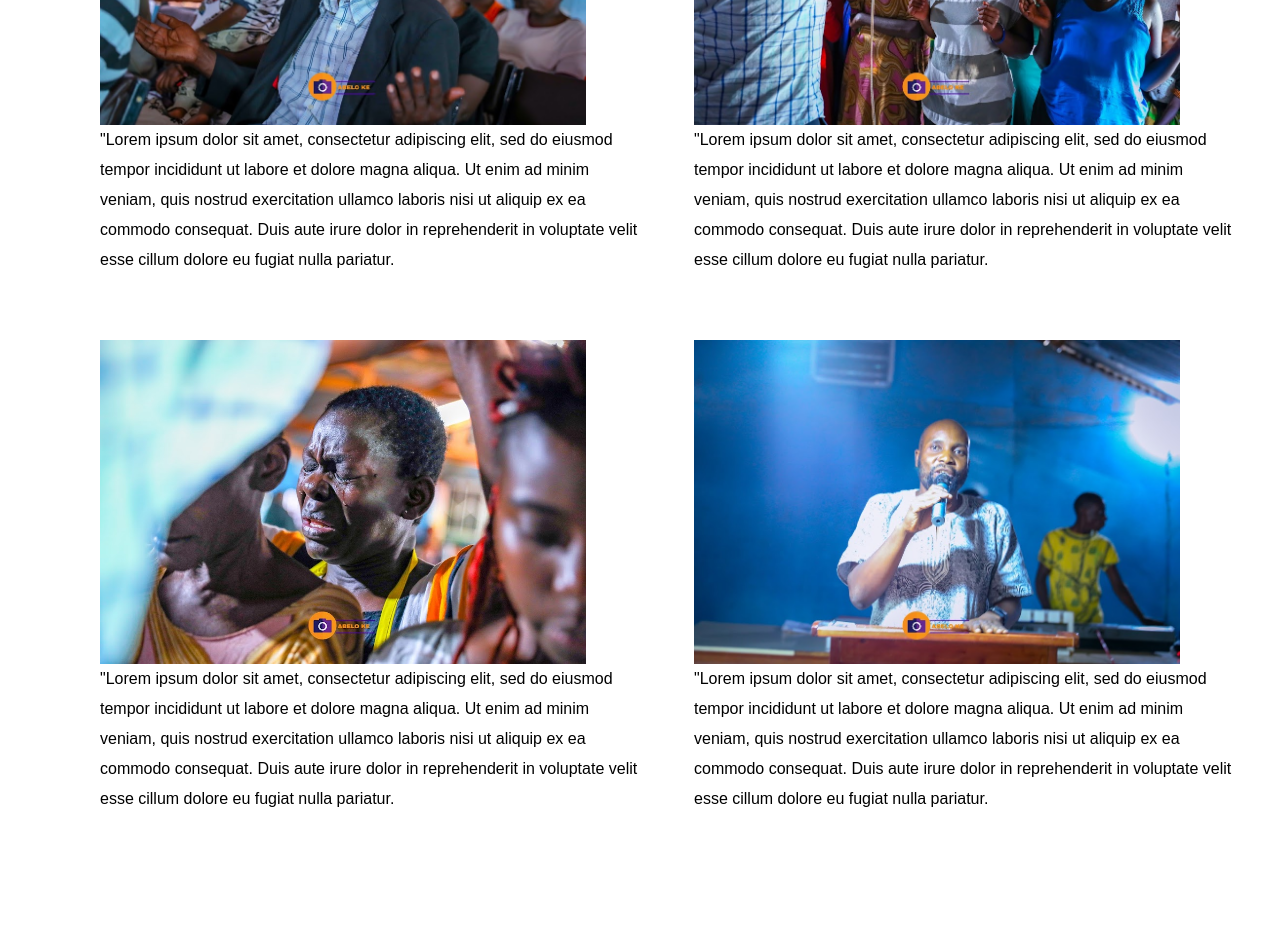
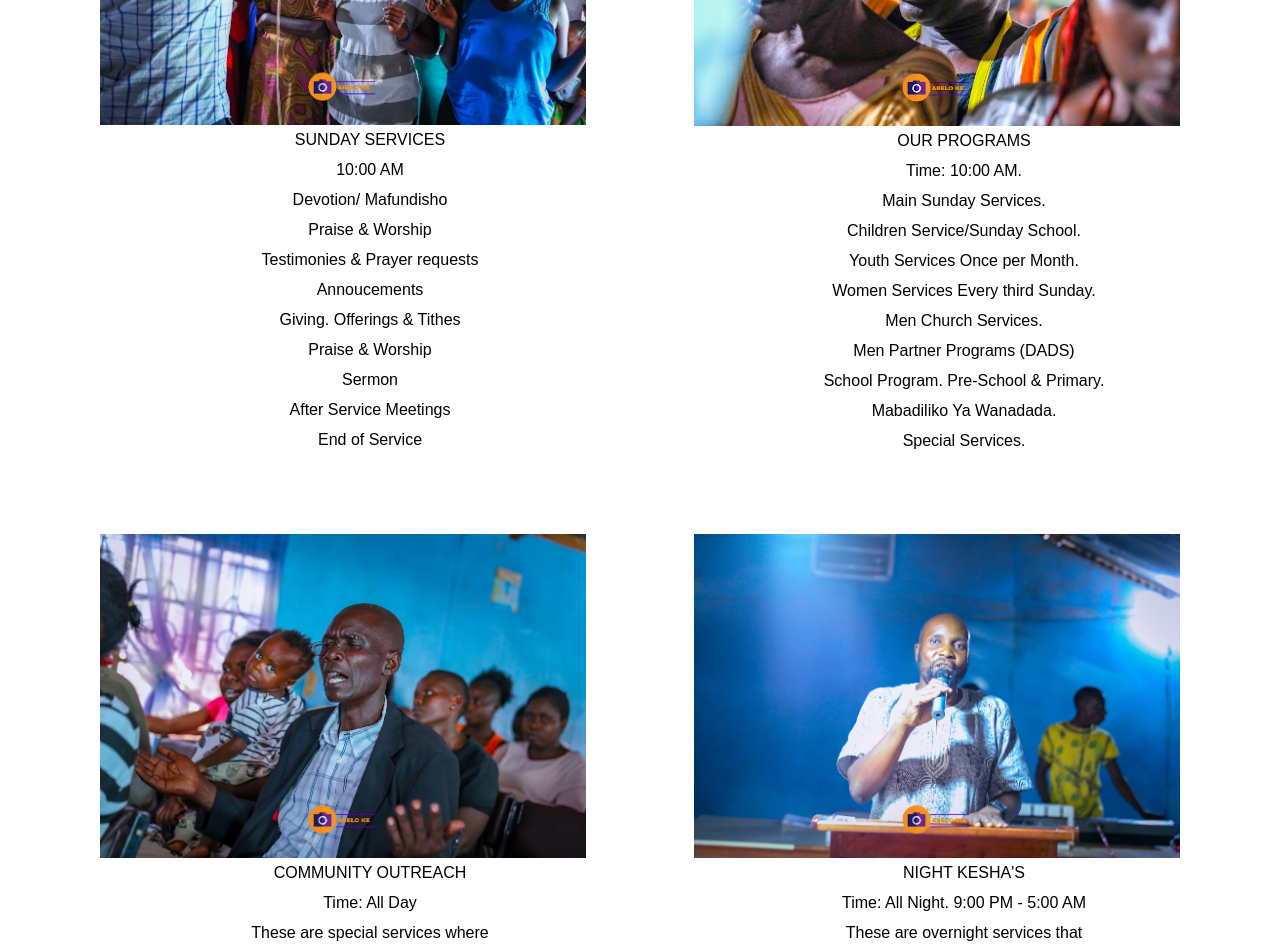
Before and after one commit to sylvia-boyani/hope-2.v2, a React (Create React App) app: page /raila in a window 1280 px wide. Shown: the part 1440-2392 px from the top of the page. Before the commit the page ends 2309 px from the top, so only its background shows below. Built offline with nearby package versions, Linux system fonts and the light colour scheme.

Commit message:
edit hero.js

```diff
--- a/src/routes/churches/Nairobi/Raila/Hero.js
+++ b/src/routes/churches/Nairobi/Raila/Hero.js
@@ -9,41 +9,60 @@ function Hero() {
   return (
     <div><h3>HAPPENING WEEKLY</h3>
     <div className='Hero'>
+    <div className='pic2'>
+       <img className= "hero-img" src={hero2} alt='hero'/>
+       <p>SUNDAY SERVICES <br/>
+           10:00 AM <br />
+           Devotion/ Mafundisho <br />
+           Praise & Worship<br />
+           Testimonies & Prayer requests<br />
+           Annoucements <br />
+           Giving. Offerings & Tithes<br />
+           Praise & Worship <br />
+           Sermon<br />
+           After Service Meetings <br />
+           End of Service
+
+       </p>
+     </div>
+     <div className='pic1'>
+       <img className='hero-img' src={hero3} alt='hero'/>
+       <p>OUR PROGRAMS <br />
+         Time: 10:00 AM. <br />
+         Main Sunday Services.  <br />
+         Children Service/Sunday School.  <br />
+         Youth Services Once per Month.  <br />
+         Women Services Every third Sunday.  <br />
+         Men Church Services. <br />
+         Men Partner Programs (DADS) <br />
+         School Program. Pre-School & Primary. <br />
+         Mabadiliko Ya Wanadada. <br/>
+         Special Services.</p>
+     </div>
 
      <div className='pic1'>
        <img className='hero-img' src={hero1} alt='hero'/>
-       <p>"Lorem ipsum dolor sit amet, consectetur adipiscing elit,
-        sed do eiusmod tempor incididunt ut labore et dolore magna aliqua.
-         Ut enim ad minim veniam, quis nostrud exercitation ullamco laboris
-         nisi ut aliquip ex ea commodo consequat. Duis aute irure dolor in
-          reprehenderit in voluptate velit esse cillum dolore eu fugiat nulla pariatur.</p>
-     </div>
-
-     <div className='pic2'>
-       <img className= "hero-img" src={hero2} alt='hero'/>
-       <p>"Lorem ipsum dolor sit amet, consectetur adipiscing elit,
-        sed do eiusmod tempor incididunt ut labore et dolore magna aliqua.
-         Ut enim ad minim veniam, quis nostrud exercitation ullamco laboris
-         nisi ut aliquip ex ea commodo consequat. Duis aute irure dolor in
-          reprehenderit in voluptate velit esse cillum dolore eu fugiat nulla pariatur.</p>
-     </div>
-
-     <div className='pic1'>
-       <img className='hero-img' src={hero3} alt='hero'/>
-       <p>"Lorem ipsum dolor sit amet, consectetur adipiscing elit,
-        sed do eiusmod tempor incididunt ut labore et dolore magna aliqua.
-         Ut enim ad minim veniam, quis nostrud exercitation ullamco laboris
-         nisi ut aliquip ex ea commodo consequat. Duis aute irure dolor in
-          reprehenderit in voluptate velit esse cillum dolore eu fugiat nulla pariatur.</p>
+       <p>COMMUNITY OUTREACH <br />
+         Time: All Day<br />
+         These are special services where<br />
+         the community at large is invited  <br />
+         to. These happen whenever we  have <br />
+         visitors from Overseas and they happen <br />
+         to have gifts to give to the community.  <br />
+         We also take this opportunity to evangelize.</p>
      </div>
 
      <div className='pic2'>
        <img className= "hero-img" src={hero4} alt='hero'/>
-       <p>"Lorem ipsum dolor sit amet, consectetur adipiscing elit,
-        sed do eiusmod tempor incididunt ut labore et dolore magna aliqua.
-         Ut enim ad minim veniam, quis nostrud exercitation ullamco laboris
-         nisi ut aliquip ex ea commodo consequat. Duis aute irure dolor in
-          reprehenderit in voluptate velit esse cillum dolore eu fugiat nulla pariatur.</p>
+       <p>NIGHT KESHA'S <br />
+         Time: All Night. 9:00 PM - 5:00 AM <br />
+         These are overnight services that  <br />
+         that usually happen Fridays.  <br />
+         These have the same structure as  <br />
+         the Sunday Services but maybe with  <br />
+         guests from other churches. <br />
+         We also attend Other Churche's Keshas
+       </p>
      </div>
      </div>
     </div>
--- a/src/routes/churches/Nairobi/Raila/raila.css
+++ b/src/routes/churches/Nairobi/Raila/raila.css
@@ -60,6 +60,9 @@
     margin-top: 100px;
 }
 
+.Hero p{
+    text-align: center;
+}
 .hero-img{
     width: 90%;
     max-height: 1200px;
```
